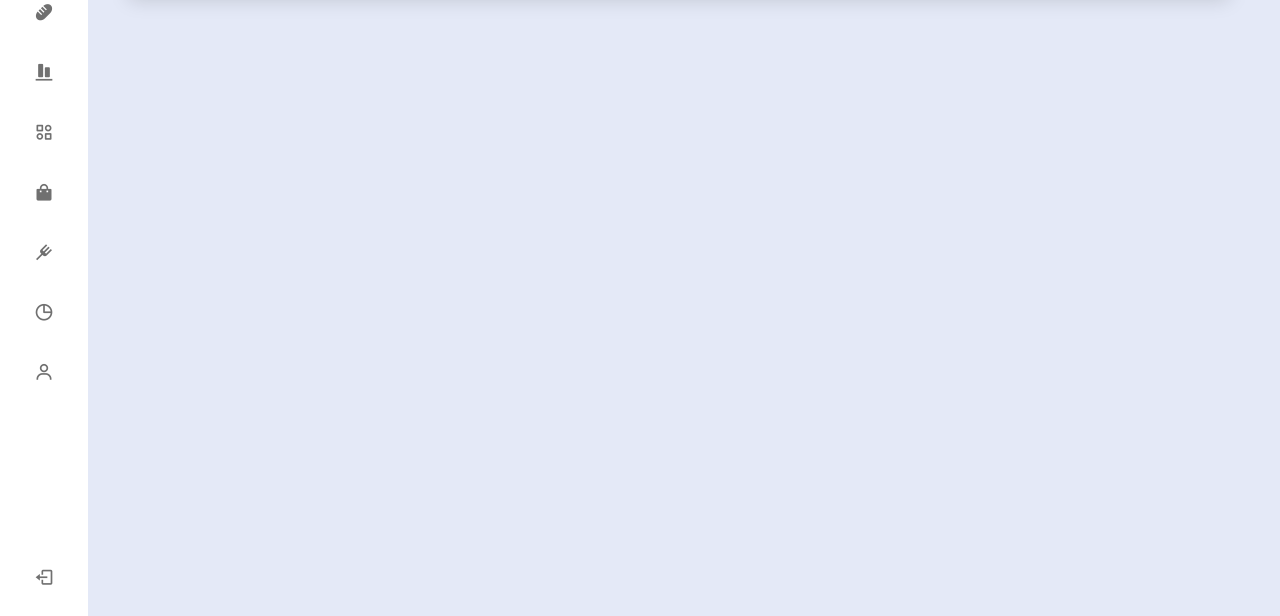
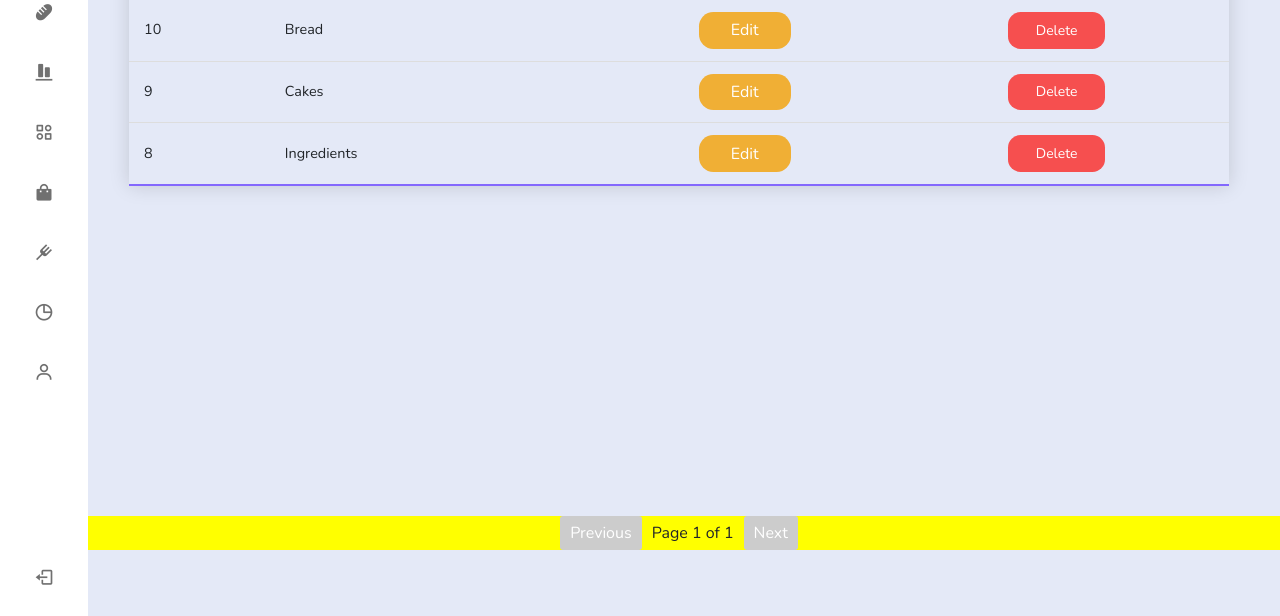
Before and after one commit to PengWin553/doughpro-ver1, a PHP site: page /php/admin-crud-categories-page.php in a window 1280 px wide. Shown: the part 184-800 px from the top of the page. Run offline with PHP 8.4, Linux system fonts and the light colour scheme; a user stored in the database is signed in; data comes from the database, SQL or seed files in the repository; data that the repository does not hold is empty; some web fonts are replaced.

Commit message:
Updated Categories Page
Removed SSE; Applied pagination (styling unfinished).

NOTE: This pagination is more preferable than the previous one.

```diff
--- a/js/display-categories.js
+++ b/js/display-categories.js
@@ -1,17 +1,18 @@
-function loadData() {
-    // Initialize a new EventSource instance to connect to the SSE endpoint
-    const eventSource = new EventSource("display-categories.php");
+let currentPage = 1;
+const limit = 8;
 
-    // Define the event handler for incoming messages
-    eventSource.onmessage = function(event) {
-        const result = JSON.parse(event.data); // Parse the JSON data from the server
+function loadData(page = 1) {
+    currentPage = page;
 
+    // Use fetch to retrieve data from the PHP endpoint
+    fetch(`display-categories.php?page=${page}`)
+        .then(response => response.json())
+        .then(result => {
             if (result.res === "success") {
                 let tableBody = document.querySelector("table.content-table tbody");
-            tableBody.innerHTML = ''; // Clear existing table data
+                tableBody.innerHTML = '';
 
                 result.data.forEach(item => {
-                // Create a new table row for each category
                     let tableRow = `
                         <tr>
                             <td>${item.category_id}</td>
@@ -21,23 +22,43 @@ function loadData() {
                                 <button class="btn-update-delete btn-delete btn-delete-category" id="${item.category_id}">Delete</button>
                             </td>
                         </tr>`;
-                tableBody.insertAdjacentHTML('beforeend', tableRow); // Add the new row to the table
+                    tableBody.insertAdjacentHTML('beforeend', tableRow);
                 });
+
+                // Update pagination controls
+                updatePaginationControls(result.page, result.total, result.limit);
             } else {
-            // Log an error message if the data load failed
                 console.error("Failed to load category data:", result.message);
             }
-    };
-
-    // Define the event handler for errors
-    eventSource.onerror = function(event) {
-        // Log an error message and close the connection
-        console.error("An error occurred while fetching category data via SSE:", event);
-        eventSource.close();
-    };
+        })
+        .catch(error => {
+            console.error("An error occurred while fetching category data:", error);
+        });
 }
 
-// Add an event listener to load data when the DOM content is fully loaded
+function updatePaginationControls(page, total, limit) {
+    const paginationControls = document.getElementById('pagination-controls');
+    const totalPages = Math.ceil(total / limit);
+
+    let paginationHTML = `
+        <button onclick="prevPage()" ${page === 1 ? 'disabled' : ''}>Previous</button>
+        <span>Page ${page} of ${totalPages}</span>
+        <button onclick="nextPage()" ${page === totalPages ? 'disabled' : ''}>Next</button>
+    `;
+
+    paginationControls.innerHTML = paginationHTML;
+}
+
+function prevPage() {
+    if (currentPage > 1) {
+        loadData(currentPage - 1);
+    }
+}
+
+function nextPage() {
+    loadData(currentPage + 1);
+}
+
 document.addEventListener("DOMContentLoaded", function() {
-    loadData(); // Call loadData to initiate the SSE connection
+    loadData();
 });
--- a/php/admin-crud-categories-page.php
+++ b/php/admin-crud-categories-page.php
@@ -28,6 +28,35 @@ $user_id = $_SESSION["user_id"];
     <link href="https://cdn.jsdelivr.net/npm/bootstrap@5.3.2/dist/css/bootstrap.min.css" rel="stylesheet">
     <link href='https://unpkg.com/boxicons@2.1.4/css/boxicons.min.css' rel='stylesheet'>
     <link rel="icon" type="image/x-icon" href="../default-images/baguette-solid-24.png">
+    <style>
+        /* Add this to your CSS file */
+.pagination-controls {
+    display: flex;
+    justify-content: center;
+    align-items: center;
+    margin-top: 20px;
+}
+
+.pagination-controls button {
+    margin: 0 10px;
+    padding: 5px 10px;
+    background-color: #007bff;
+    color: white;
+    border: none;
+    border-radius: 3px;
+    cursor: pointer;
+}
+
+.pagination-controls button:disabled {
+    background-color: #ccc;
+    cursor: not-allowed;
+}
+
+.pagination-controls span {
+    font-size: 16px;
+}
+
+    </style>
 </head>
 
 <body>
@@ -119,12 +148,17 @@ $user_id = $_SESSION["user_id"];
                             <th style="text-align: center;">Actions</th>
                         </tr>
                     </thead>
-
                     <tbody>
                         <!-- Data will be dynamically inserted here by JavaScript -->
                     </tbody>
                 </table>
+
             </div>
+        </div>
+
+        <!-- Pagination Controls -->
+        <div id="pagination-controls" class="pagination-controls" style="background: yellow; width: 100%; display: flex;">
+            <!-- Pagination buttons will be dynamically inserted here by JavaScript -->
         </div>
     </section>
 
--- a/php/admin-crud-users-page.php
+++ b/php/admin-crud-users-page.php
@@ -205,7 +205,7 @@ $user_id = $_SESSION["user_id"];
             </div>
         </div>
 
-        <div class="pagination-container" style="text-align: center; margin-top: 20px;">
+        <div class="pagination-container" style="text-align: center; margin-top: 20px; background: green;">
             <!-- Pagination buttons will be dynamically inserted here by JavaScript -->
         </div>
     </section>
--- a/php/display-categories.php
+++ b/php/display-categories.php
@@ -1,43 +1,45 @@
 <?php
 include ('connection.php');
 
-// Set headers for SSE
-header('Content-Type: text/event-stream'); // Indicates that the response is an SSE stream
-header('Cache-Control: no-cache'); // Prevents caching of the response
-header('Connection: keep-alive'); // Keeps the connection open
+// Set headers for JSON response
+header('Content-Type: application/json');
+header('Cache-Control: no-cache');
 
-// Function to fetch the latest categories from the database
-function fetchCategories($connection) {
-    $query = "SELECT category_id, category_name FROM category_table ORDER BY category_id DESC"; // SQL query to fetch categories
-    $statement = $connection->prepare($query); // Prepares the SQL statement
-    $statement->execute(); // Executes the SQL statement
-    return $statement->fetchAll(PDO::FETCH_ASSOC); // Fetches all the results as an associative array
+// Function to fetch the latest categories from the database with pagination
+function fetchCategories($connection, $offset, $limit) {
+    $query = "SELECT category_id, category_name FROM category_table ORDER BY category_id DESC LIMIT :limit OFFSET :offset";
+    $statement = $connection->prepare($query);
+    $statement->bindValue(':limit', (int)$limit, PDO::PARAM_INT);
+    $statement->bindValue(':offset', (int)$offset, PDO::PARAM_INT);
+    $statement->execute();
+    return $statement->fetchAll(PDO::FETCH_ASSOC);
 }
 
-// Retrieve the last event ID sent by the client (if any)
-$lastEventId = isset($_SERVER["HTTP_LAST_EVENT_ID"]) ? intval($_SERVER["HTTP_LAST_EVENT_ID"]) : 0;
+// Function to get the total number of categories
+function getTotalCategories($connection) {
+    $query = "SELECT COUNT(*) as total FROM category_table";
+    $statement = $connection->prepare($query);
+    $statement->execute();
+    return $statement->fetch(PDO::FETCH_ASSOC)['total'];
+}
 
-// Enter an infinite loop to send updates periodically
-while (true) {
-    try {
-        $categories = fetchCategories($connection); // Fetch the latest categories
+// Get the page and limit from the query string
+$page = isset($_GET['page']) ? intval($_GET['page']) : 1;
+$limit = 8;
+$offset = ($page - 1) * $limit;
 
-        // Send the event ID and data to the client
-        echo "id: " . ($lastEventId + 1) . "\n"; // Increment and send the event ID
-        echo "data: " . json_encode(["res" => "success", "data" => $categories]) . "\n\n"; // Send the data as JSON
-        ob_flush(); // Flush the output buffer
-        flush(); // Flush the system output buffer
+try {
+    $categories = fetchCategories($connection, $offset, $limit);
+    $totalCategories = getTotalCategories($connection);
 
-        $lastEventId++; // Increment the last event ID
-
-        // Wait for 10 seconds before sending the next update
-        sleep(10);
-    } catch (PDOException $th) {
-        // Handle any errors that occur while fetching data
-        echo "data: " . json_encode(['res' => 'error', 'message' => $th->getMessage()]) . "\n\n";
-        ob_flush(); // Flush the output buffer
-        flush(); // Flush the system output buffer
-        sleep(10); // Wait before retrying
-    }
+    echo json_encode([
+        "res" => "success",
+        "data" => $categories,
+        "page" => $page,
+        "total" => $totalCategories,
+        "limit" => $limit
+    ]);
+} catch (PDOException $th) {
+    echo json_encode(['res' => 'error', 'message' => $th->getMessage()]);
 }
 ?>
```
Lines whose indentation alone changed are shown as unchanged.
